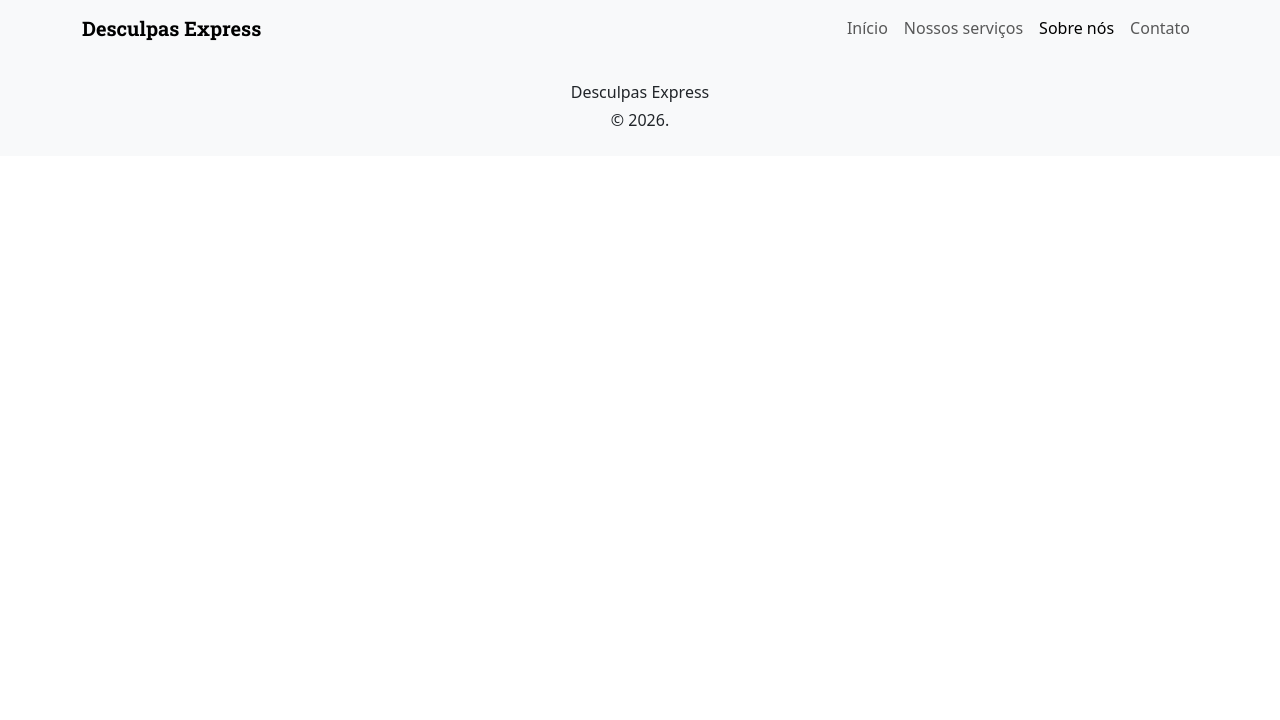
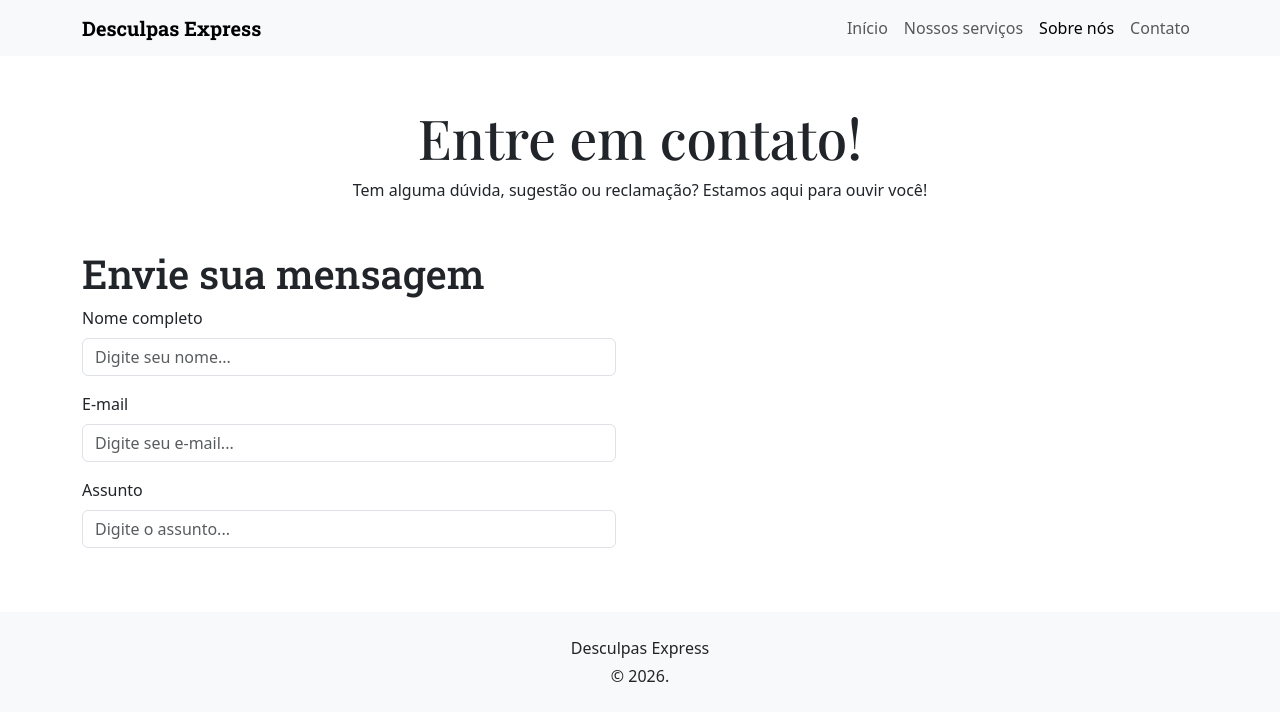
Before and after one commit to anabozzolla/site-vendas, a plain HTML site: page pages/contato.html in a window 1280 px wide. Drawn offline with nearby package versions, Linux system fonts and the light colour scheme; a web font is replaced by a local one.

Commit message:
Início da criação do formulário na página contato

```diff
--- a/pages/contato.html
+++ b/pages/contato.html
@@ -32,8 +32,34 @@
         </div>
     </nav>
 
-    <main>
+        <header class="container text-center my-5">
+        <h1>Entre em contato!</h1>
+        <p>Tem alguma dúvida, sugestão ou reclamação? Estamos aqui para ouvir você!</p>
+    </header>
 
+    <main class="container my-5">
+    <div class="row g-5">
+
+        <div class="col-md-6">
+            <h2>Envie sua mensagem</h2>
+
+        <form>
+            <div class="mb-3">
+                <label for="nome" class="form-label">Nome completo</label>
+                <input type="text" class="form-control" id="nome" placeholder="Digite seu nome..." minlength="3" required>
+            </div>
+
+            <div class="mb-3">
+                <label for="email" class="form-label">E-mail</label>
+                <input type="email" class="form-control" id="email" placeholder="Digite seu e-mail..." required>
+            </div>
+
+            <div class="mb-3">
+                <label for="assunto" class="form-label">Assunto</label>
+                <input type="text" class="form-control" id="assunto" placeholder="Digite o assunto..." required>
+
+            </div>
+        </form>
 
     </main>
 
```
